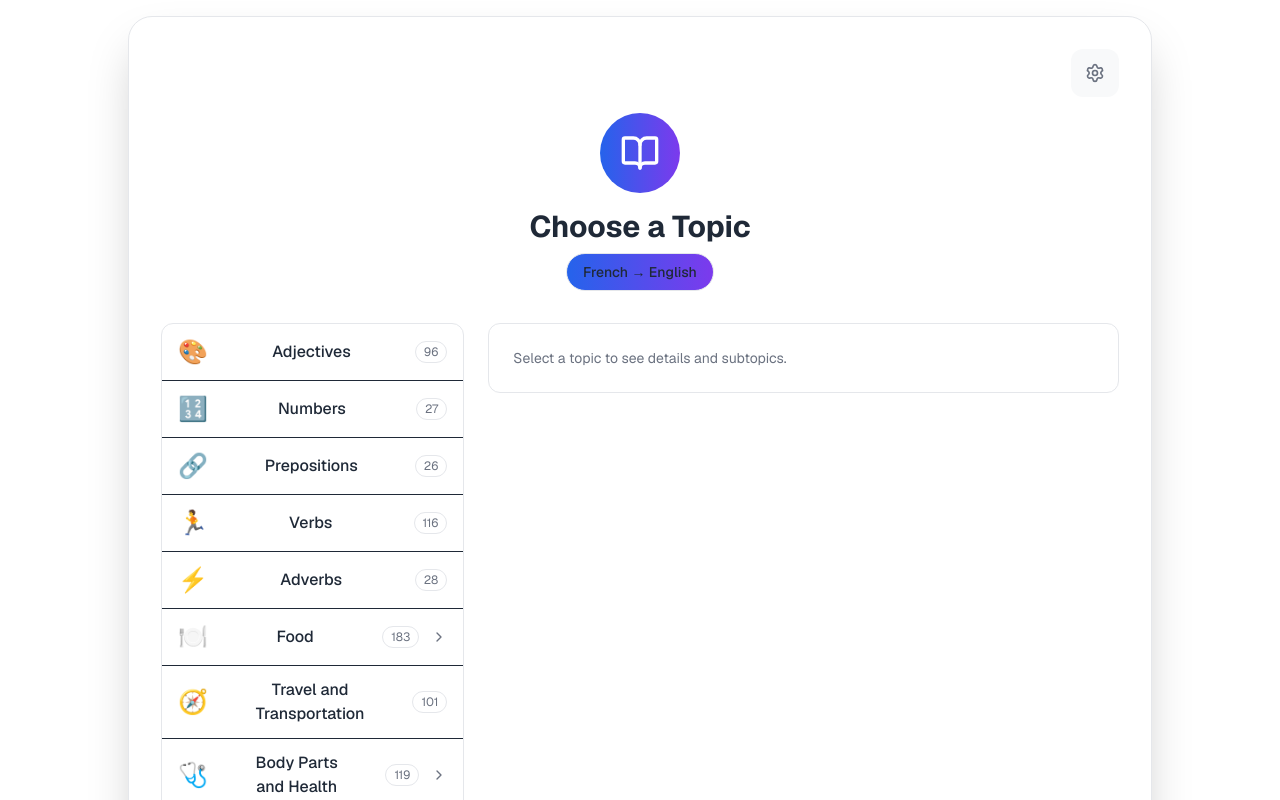
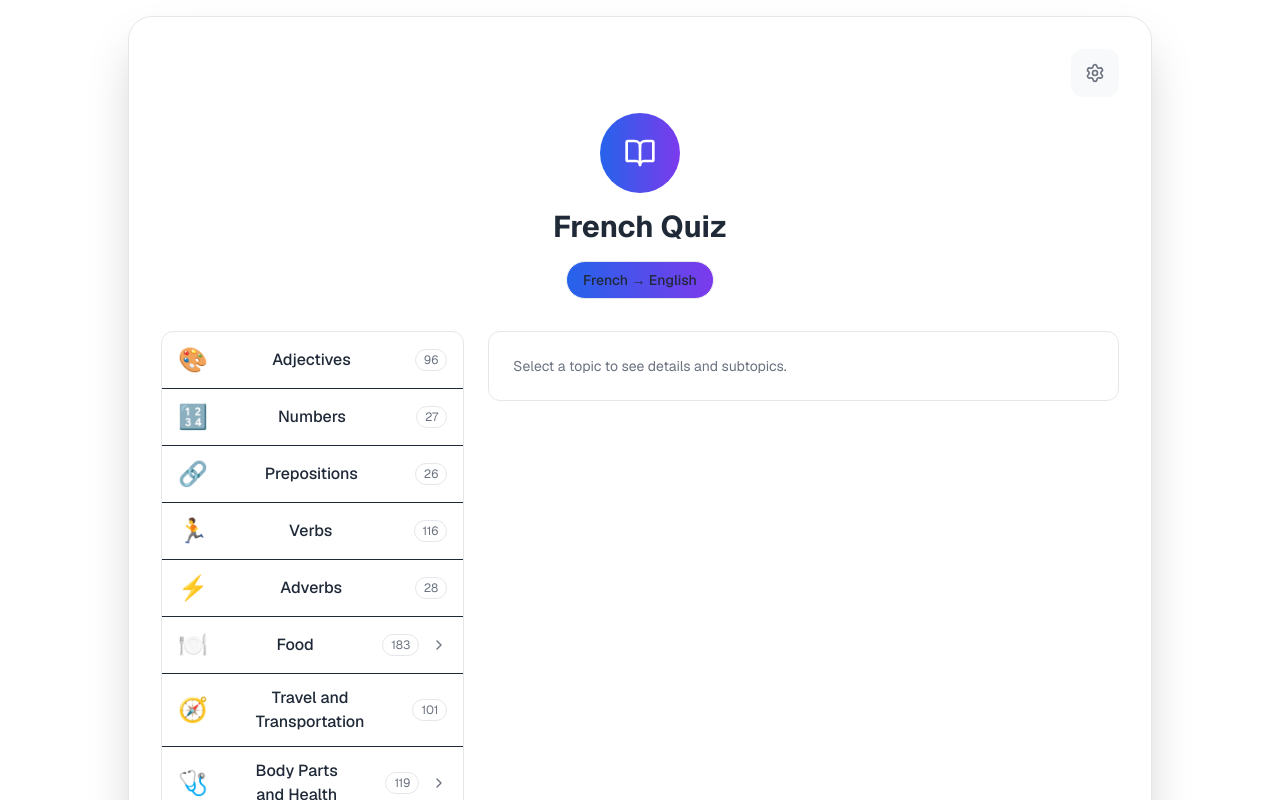
Before and after one commit to shoaibnigamshaik/quickfrench, a Next.js app: page / in a window 1280 px wide. Shown: the top 800 px of the page. Built offline with nearby package versions, Linux system fonts and the light colour scheme.

Commit message:
Added functionality to badge

```diff
--- a/src/app/settings/page.tsx
+++ b/src/app/settings/page.tsx
@@ -212,12 +212,7 @@ const SettingsPage = () => {
           description: "Choose how many questions per quiz",
           type: "question-count" as const,
         },
-        {
-          icon: ArrowLeftRight,
-          label: "Translation Direction",
-          description: "Choose the direction of translation",
-          type: "translation-direction" as const,
-        },
+  // Translation Direction control removed; toggle now lives on TopicSelector
         {
           icon: Clock,
           label: "Auto Advance",
--- a/src/components/TopicSelector.tsx
+++ b/src/components/TopicSelector.tsx
@@ -3,7 +3,7 @@
 import React from "react";
 import Link from "next/link";
 import { BookOpen, Settings, ChevronRight, Play } from "lucide-react";
-import { BODY_SUBTOPICS, FOOD_SUBTOPICS, FAMILY_SUBTOPICS } from "@/data/subtopics";
+import { BODY_SUBTOPICS, FOOD_SUBTOPICS, FAMILY_SUBTOPICS, HOME_SUBTOPICS } from "@/data/subtopics";
 import { Topic, TranslationDirection } from "@/types/quiz";
 
 interface TopicSelectorProps {
@@ -11,6 +11,7 @@ interface TopicSelectorProps {
   translationDirection: TranslationDirection;
   onStartQuiz: (topic: string) => void;
   onStartSubtopic?: (topic: string, subtopic: string) => void;
+  onToggleDirection: () => void;
 }
 
 const TOPIC_COUNTS: Record<string, number> = {
@@ -23,6 +24,7 @@ const TOPIC_COUNTS: Record<string, number> = {
   transportation: 101,
   body: 119,
   family: 194,
+  home: 240,
 };
 
 export const TopicSelector = ({
@@ -30,6 +32,7 @@ export const TopicSelector = ({
   translationDirection,
   onStartQuiz,
   onStartSubtopic,
+  onToggleDirection,
 }: TopicSelectorProps) => {
   const [selectedId, setSelectedId] = React.useState<string | null>(null);
 
@@ -46,11 +49,12 @@ export const TopicSelector = ({
     ? topics.find((t) => t.id === selectedId) || null
     : null;
 
-  const hasSubtopics = (id: string) => id === "food" || id === "body" || id === "family";
+  const hasSubtopics = (id: string) => id === "food" || id === "body" || id === "family" || id === "home";
   const subtopicsFor = (id: string): readonly string[] => {
     if (id === "food") return FOOD_SUBTOPICS;
     if (id === "body") return BODY_SUBTOPICS;
     if (id === "family") return FAMILY_SUBTOPICS;
+    if (id === "home") return HOME_SUBTOPICS;
     return [];
   };
 
@@ -81,13 +85,21 @@ export const TopicSelector = ({
                 background: "linear-gradient(90deg, var(--cta-grad-from), var(--cta-grad-to))",
               }}
             >
-              <BookOpen className="h-10 w-10 text-white" />
+              <BookOpen className="h-8 w-8" style={{ color: "white" }} />
             </div>
-            <h1 className="text-3xl font-bold mb-2" style={{ color: "var(--foreground)" }}>
-              Choose a Topic
+            <h1 className="text-3xl font-bold mb-4" style={{ color: "var(--foreground)" }}>
+              French Quiz
             </h1>
-            <div
-              className="inline-flex items-center px-4 py-2 rounded-full border"
+            <button
+              type="button"
+              onClick={onToggleDirection}
+              aria-label={`Toggle translation direction (currently ${
+                translationDirection === "french-to-english"
+                  ? "French to English"
+                  : "English to French"
+              })`}
+              title="Toggle translation direction"
+              className="inline-flex items-center px-4 py-2 rounded-full border focus-visible:outline-none focus-visible:ring-2 focus-visible:ring-[var(--primary-600)]"
               style={{
                 background: "linear-gradient(90deg, var(--badge-grad-from), var(--badge-grad-to))",
                 borderColor: "var(--border)",
@@ -98,7 +110,7 @@ export const TopicSelector = ({
                   ? "French → English"
                   : "English → French"}
               </span>
-            </div>
+            </button>
           </div>
 
           <div className="grid grid-cols-1 lg:grid-cols-3 gap-6 text-left">
```
